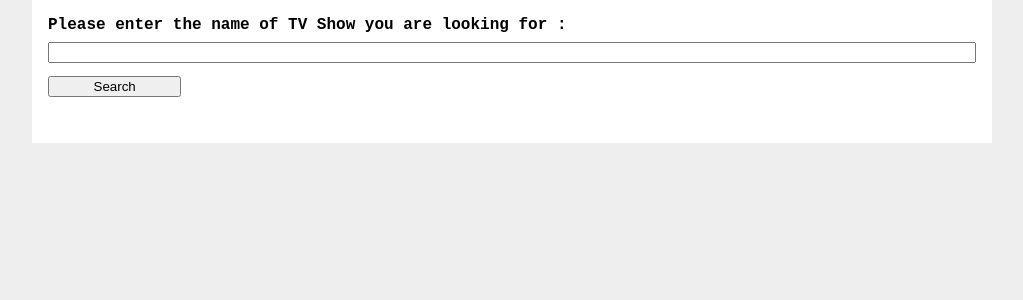
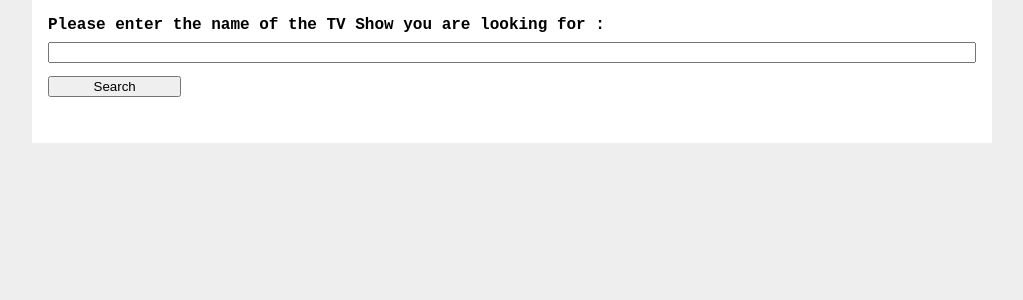
Before and after one commit to Adrienth/poowa_project, a Flask app: page / in a window 1280 px wide. Shown: the part 98-398 px from the top of the page, without its empty margins (128-1151 px from the left). Run offline with Flask 2, Linux system fonts and the light colour scheme.

Commit message:
corrected a mistake

```diff
--- a/myfavshows/templates/search/search.html
+++ b/myfavshows/templates/search/search.html
@@ -6,7 +6,7 @@
 
 {% block content %}
 <form method="post">
-    <label for="title">Please enter the name of TV Show you are looking for :</label>
+    <label for="title">Please enter the name of the TV Show you are looking for :</label>
     <input name="title" id="title" required>
     <input type="submit" value="Search">
 </form>
```
